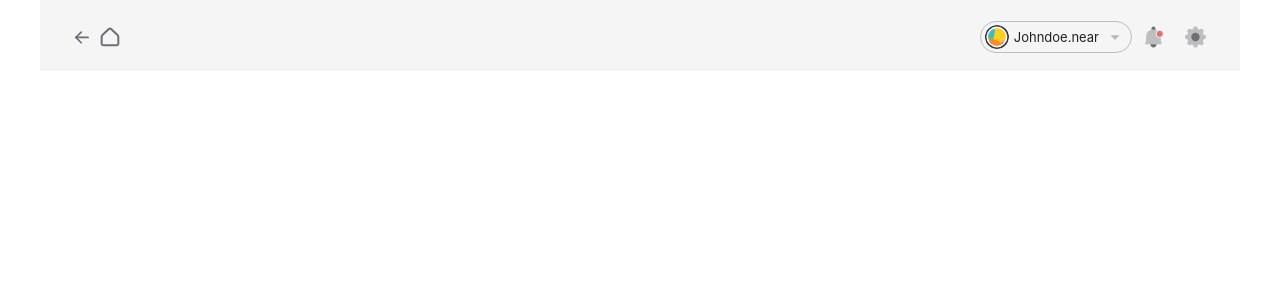
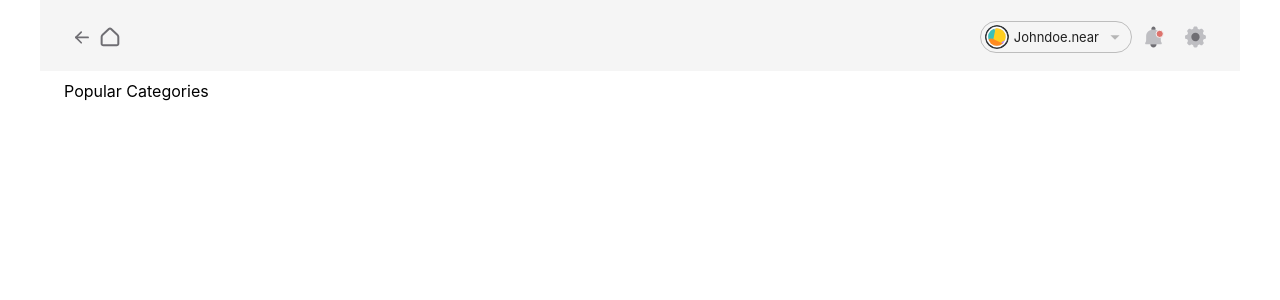
Before and after one commit to gitspilo/primelab-test, a Next.js app: page /category in a window 1280 px wide. Shown: the top 300 px of the page. Built offline with nearby package versions, Linux system fonts and the light colour scheme.

Commit message:
Add label

```diff
--- a/pages/category.tsx
+++ b/pages/category.tsx
@@ -1,5 +1,6 @@
 import React from 'react';
 import type { NextPage } from 'next';
+import { Container, Typography } from '@mui/material';
 import { css } from '@emotion/react';
 import Header from '../components/Header';
 
@@ -7,18 +8,23 @@ const Category: NextPage = () => {
   return (
     <>
       <Header isBack />
+      <Container>
+        <div css={styles.section}>
+          <Typography mt={1}>
+            Popular Categories
+          </Typography>
+        </div>
+      </Container>
     </>
   )
 };
 
 const styles = {
-  main: css`
+  section: css`
     display: flex;
-    flex-direction: column;
     flex: 1;
     align-items: center;
-    justify-content: center;
-    height: 100vh;
+    justify-content: space-between;
   `,
 };
 
```
